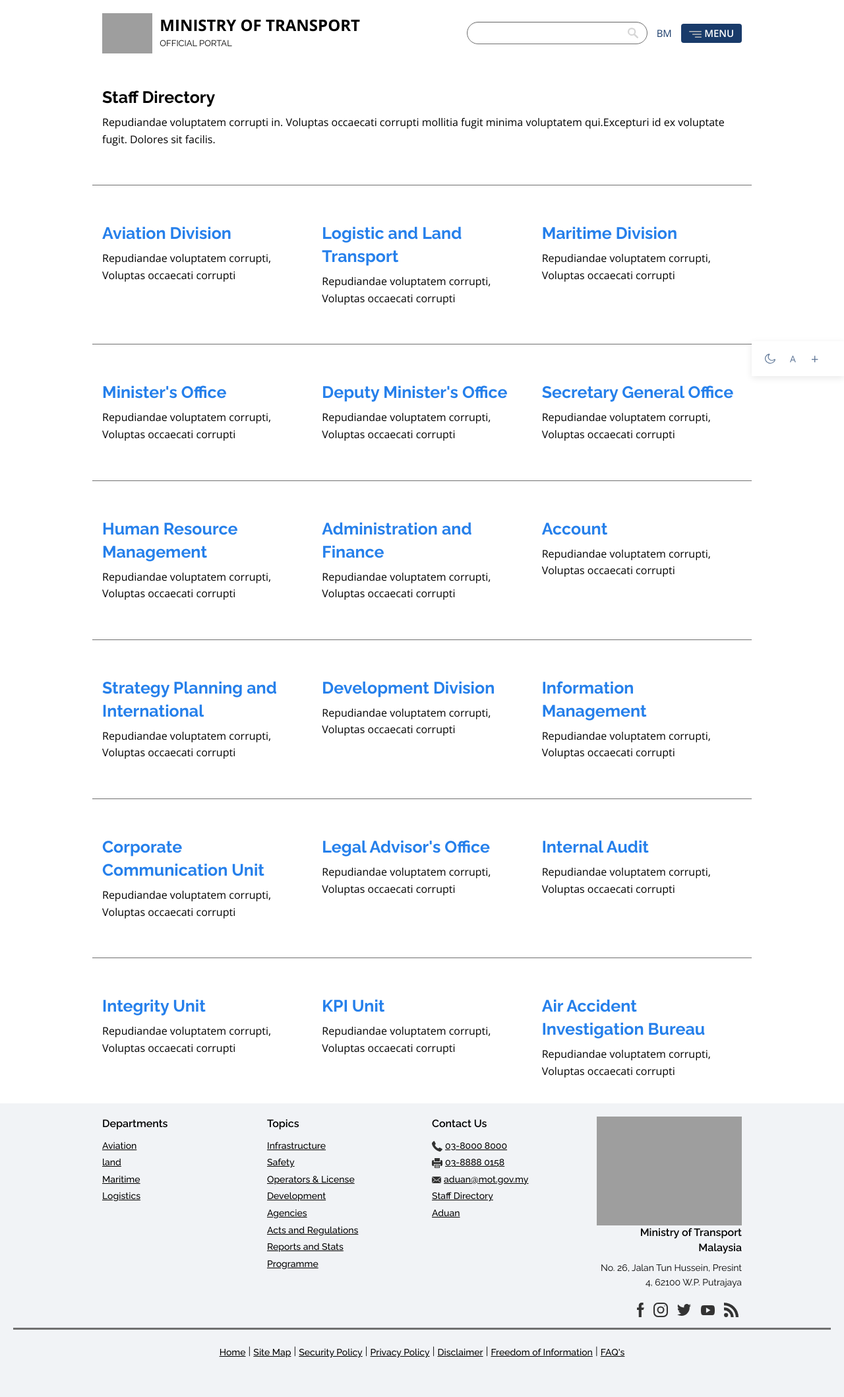
After one commit to edwin-laman7/mot, a PHP site: page /staff-directory-page.php in a window 1280 px wide. The commit adds this page. Shown: the whole page at 66% size. Run offline with PHP 8.4, Linux system fonts and the light colour scheme; some libraries are stand-ins or nearby versions; grey boxes are pictures that could not be loaded.

Commit message:
Add Staff-Directory Page

```diff
--- a/css/styles.css
+++ b/css/styles.css
@@ -534,6 +534,7 @@ span{
 
 /* START MAIN STYLES */
 
+/* START INDEX.PHP STYLES */
 .grid-container{
     padding: 20px;
 }
@@ -746,7 +747,25 @@ ul.main-sector-btn {
     padding: 0px 15px;
   }
 }
+/* END INDEX.PHP STYLES */
 
+/* START STAFF-DIRECTORY.PHP STYLES */
+.staff-directory h2{
+  font-size: 42px;
+}
+
+.staff-directory h3{
+  font-size: 25px;
+}
+
+.staff-directory a{
+  text-decoration: none;
+}
+
+.staff-directory .grid-container .row{
+  border-top: 1px solid var(--border-grey);
+  padding-top: 55px;
+}
 
 
 /* END MAIN STYLES */
--- /dev/null
+++ b/staff-directory-page.php
@@ -0,0 +1,113 @@
+<?php include('header.php'); ?>
+  <main>
+    <div class="grid-container">
+      <div class="row">
+          <div class="columns small-12 large-12">
+            <h2>Staff Directory</h2>
+            <p>Repudiandae voluptatem corrupti in. Voluptas occaecati corrupti mollitia fugit minima voluptatem qui.Excepturi id ex voluptate fugit. Dolores sit facilis.</p>
+          </div>
+        </div>
+      </div>
+    </div>
+    <div class="staff-directory">
+    <div class="grid-container">
+          <div class="row">
+              <div class="column small-12 large-4">
+                <h3><a href="#">Aviation Division</a></h3>
+                <p>Repudiandae voluptatem corrupti, Voluptas occaecati corrupti</p>
+              </div>
+              <div class="column small-12 large-4">
+                <h3><a href="#">Logistic and Land Transport</a></h3>
+                <p>Repudiandae voluptatem corrupti, Voluptas occaecati corrupti</p>
+              </div>
+              <div class="column small-12 large-4">
+                <h3><a href="#">Maritime Division</a></h3>
+                <p>Repudiandae voluptatem corrupti, Voluptas occaecati corrupti</p>
+              </div>
+          </div>
+        </div>
+        <div class="grid-container">
+          <div class="row">
+              <div class="column small-12 large-4">
+                <h3><a href="#">Minister's Office</a></h3>
+                <p>Repudiandae voluptatem corrupti, Voluptas occaecati corrupti</p>
+              </div>
+              <div class="column small-12 large-4">
+                <h3><a href="#">Deputy Minister's Office</a></h3>
+                <p>Repudiandae voluptatem corrupti, Voluptas occaecati corrupti</p>
+              </div>
+              <div class="column small-12 large-4">
+                <h3><a href="#">Secretary General Office</a></h3>
+                <p>Repudiandae voluptatem corrupti, Voluptas occaecati corrupti</p>
+              </div>
+          </div>
+        </div>
+        <div class="grid-container">
+          <div class="row">
+              <div class="column small-12 large-4">
+                <h3><a href="#">Human Resource Management</a></h3>
+                <p>Repudiandae voluptatem corrupti, Voluptas occaecati corrupti</p>
+              </div>
+              <div class="column small-12 large-4">
+                <h3><a href="#">Administration and Finance</a></h3>
+                <p>Repudiandae voluptatem corrupti, Voluptas occaecati corrupti</p>
+              </div>
+              <div class="column small-12 large-4">
+                <h3><a href="#">Account</a></h3>
+                <p>Repudiandae voluptatem corrupti, Voluptas occaecati corrupti</p>
+              </div>
+          </div>
+        </div>
+        <div class="grid-container">
+          <div class="row">
+              <div class="column small-12 large-4">
+                <h3><a href="#">Strategy Planning and International</a></h3>
+                <p>Repudiandae voluptatem corrupti, Voluptas occaecati corrupti</p>
+              </div>
+              <div class="column small-12 large-4">
+                <h3><a href="#">Development Division</a></h3>
+                <p>Repudiandae voluptatem corrupti, Voluptas occaecati corrupti</p>
+              </div>
+              <div class="column small-12 large-4">
+                <h3><a href="#">Information Management</a></h3>
+                <p>Repudiandae voluptatem corrupti, Voluptas occaecati corrupti</p>
+              </div>
+          </div>
+        </div>
+        <div class="grid-container">
+          <div class="row">
+              <div class="column small-12 large-4">
+                <h3><a href="#">Corporate Communication Unit</a></h3>
+                <p>Repudiandae voluptatem corrupti, Voluptas occaecati corrupti</p>
+              </div>
+              <div class="column small-12 large-4">
+                <h3><a href="#">Legal Advisor's Office</a></h3>
+                <p>Repudiandae voluptatem corrupti, Voluptas occaecati corrupti</p>
+              </div>
+              <div class="column small-12 large-4">
+                <h3><a href="#">Internal Audit</a></h3>
+                <p>Repudiandae voluptatem corrupti, Voluptas occaecati corrupti</p>
+              </div>
+          </div>
+        </div>
+        <div class="grid-container">
+          <div class="row">
+              <div class="column small-12 large-4">
+                <h3><a href="#">Integrity Unit</a></h3>
+                <p>Repudiandae voluptatem corrupti, Voluptas occaecati corrupti</p>
+              </div>
+              <div class="column small-12 large-4">
+                <h3><a href="#">KPI Unit</a></h3>
+                <p>Repudiandae voluptatem corrupti, Voluptas occaecati corrupti</p>
+              </div>
+              <div class="column small-12 large-4">
+                <h3><a href="#">Air Accident Investigation Bureau</a></h3>
+                <p>Repudiandae voluptatem corrupti, Voluptas occaecati corrupti</p>
+              </div>
+          </div>
+        </div>
+    </div>
+
+
+  </main>
+<?php include('footer.php'); ?>
```
Also changed, not shown: staff-directory-page.html (deleted, +0 -134 lines).
